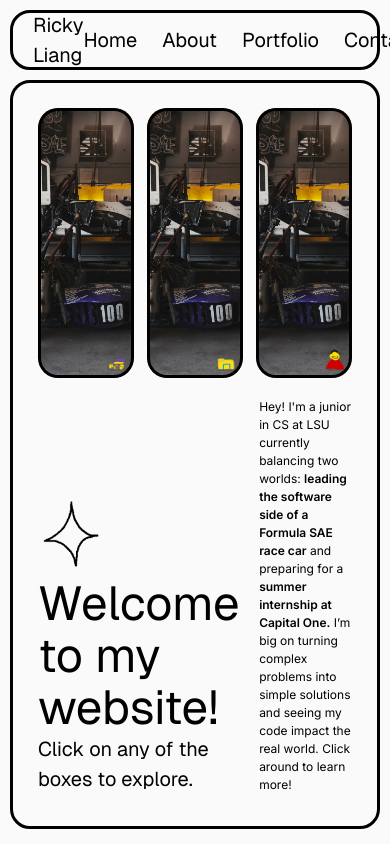
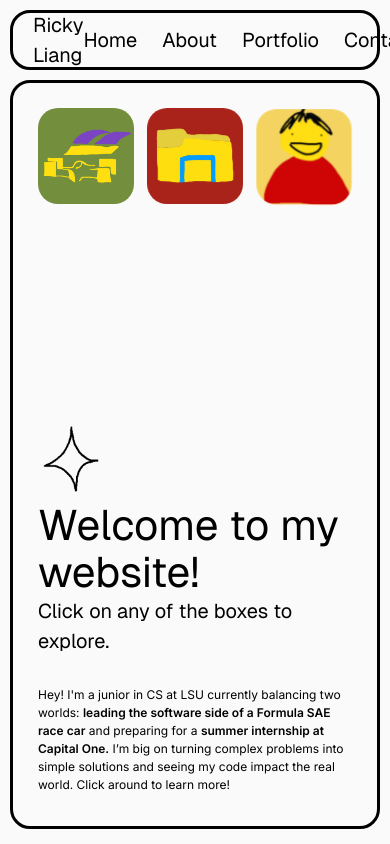
Before and after one commit to liangricky7/liangricky7.github.io, a React (Vite) app: page / in a window 390 px wide. Built offline with nearby package versions, Linux system fonts and the light colour scheme.

Commit message:
feat: emergency mobile mode

```diff
--- a/src/main.css
+++ b/src/main.css
@@ -56,11 +56,11 @@
 
     @media (max-width: 475px) {
         h1 {
-            font-size: 4.75rem;
+            font-size: 4.25rem;
             line-height: 1.1;
         }
         h2 {
-            font-size: 3.75rem;
+            font-size: 3.2rem;
             line-height: 1.2;
         }
         h3 {
@@ -231,6 +231,19 @@ html {
     line-height: 0%;
     white-space: nowrap;
 }
+
+@media (min-width: 475px) {
+    .desktop-hider {
+        display: none;;
+    }
+}
+
+@media (max-width: 475px) {
+    .mobile-hider {
+        display: none;;
+    }
+}
+
 .loading-border {
     width: calc(100vw - 2rem);
     height: calc(100vh - 2rem);
--- a/src/pages/Home.jsx
+++ b/src/pages/Home.jsx
@@ -19,6 +19,8 @@ gsap.config({ colorProps: { interpolation: "rgb" } }); // 👈 module-level, run
 
 import Headshot from "../assets/headshot.jpg"
 import FSAE from "../assets/FSAE.jpg"
+import Projects from "../assets/Rectangle-8.png"
+import Me from "../assets/Rectangle-9.png"
 
 const subframes = [
     {
@@ -29,14 +31,14 @@ const subframes = [
         logoSrc: FSAEGif,
     },
     {
-        src: FSAE,
+        src: Projects,
         title: "Projects",
         paragraph: "From webtools for local hospitals to college club sites (and even some game dev on the side), my work is all about smart systems design and building stuff people actually enjoy using.",
         backgroundColor: resolveColor("var(--secondary)"),
         logoSrc: PortfolioLogoGif,
     },
     {
-        src: FSAE,
+        src: Me,
         title: "About",
         paragraph: "I love building things! It's the bulk of what I do in my free time. But, I've learned that stepping away to pick up my guitar or reading into philsophy sharpens me as a developer as well as a person. Here's where I talk about myself outside the code.",
         backgroundColor: resolveColor("var(--accent)"),
@@ -214,7 +216,7 @@ const Home = () => {
                     <div className="h-[55%] flex gap-5 px-5 pt-5"> {/* gap must be same as parent padding */ }
                         {subframes.map((img, i) => (
                             <div
-                                className="home-landing-subframe-thumbnail relative min-w-0 flex-1 h-full flex rounded-[var(--common-border-radius)] overflow-hidden cursor-pointer"
+                                className="home-landing-subframe-thumbnail mobile-hider relative min-w-0 flex-1 h-full flex rounded-[var(--common-border-radius)] overflow-hidden cursor-pointer"
                                 key={i}
                                 onClick={() => openSubframe(i)}
                                 id={`home-thumbnail-${i}`}
@@ -232,9 +234,25 @@ const Home = () => {
                                 />
                             </div>
                         ))}
+                        {subframes.map((img, i) => (
+                            <div
+                                className="home-landing-subframe-thumbnail desktop-hider relative min-w-0 flex-1 h-fit aspect-square flex items-center justify-center rounded-[var(--common-border-radius)] overflow-hidden cursor-pointer"
+                                style={{
+                                    backgroundColor: subframes[i - 2 < 0 ? i + 1 : i - 2].backgroundColor,
+                                }}
+                                key={i}
+                                onClick={() => openSubframe(i)}
+                                id={`home-thumbnail-${i}`}
+                            >
+                                <img
+                                    src={img.logoSrc}
+                                    className="object-cover"
+                                />
+                            </div>
+                        ))}
                     </div>
                     <div
-                        className="flex justify-between items-end mx-5 mb-8"
+                        className="flex justify-between items-end mx-5 mb-8 sm: flex-col gap-12"
                         id="home-landing-text"
                     > {/* gap must be same as parent padding */ }
                         <div className="w-fit" id="home-landing-text-child">
@@ -246,7 +264,7 @@ const Home = () => {
                             <h3>Click on any of the boxes to explore.</h3>
                         </div>
 
-                        <p className="w-[42%]" id="home-landing-text-child">
+                        <p className="w-[42%] sm: w-full" id="home-landing-text-child">
                        Hey! I'm a junior in CS at LSU currently balancing two worlds: <strong>leading the software side of a Formula SAE race car</strong> and preparing for a <strong>summer internship at Capital One.</strong> I’m big on turning complex problems into simple solutions and seeing my code impact the real world.
                         Click around to learn more!
                         </p>
--- a/src/styles/_index.css
+++ b/src/styles/_index.css
@@ -56,11 +56,11 @@
 
     @media (max-width: 475px) {
         h1 {
-            font-size: 4.75rem;
+            font-size: 4.25rem;
             line-height: 1.1;
         }
         h2 {
-            font-size: 3.75rem;
+            font-size: 3.2rem;
             line-height: 1.2;
         }
         h3 {
```
Also changed, not shown: src/styles/home.css (+12 -0 lines), src/assets/Rectangle-8.png (added), src/assets/Rectangle-9.png (added).
